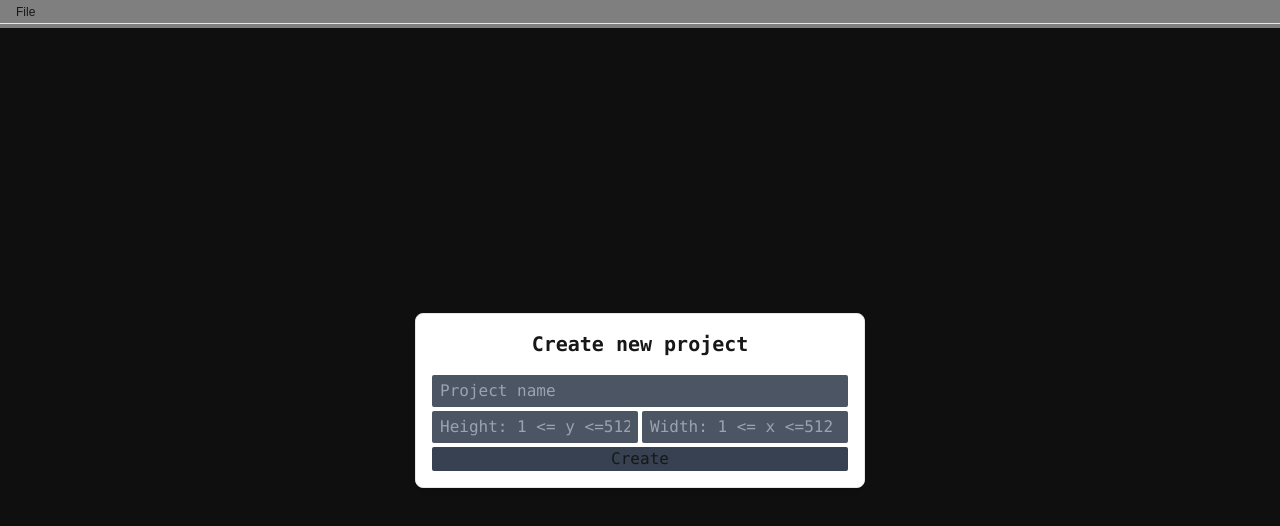
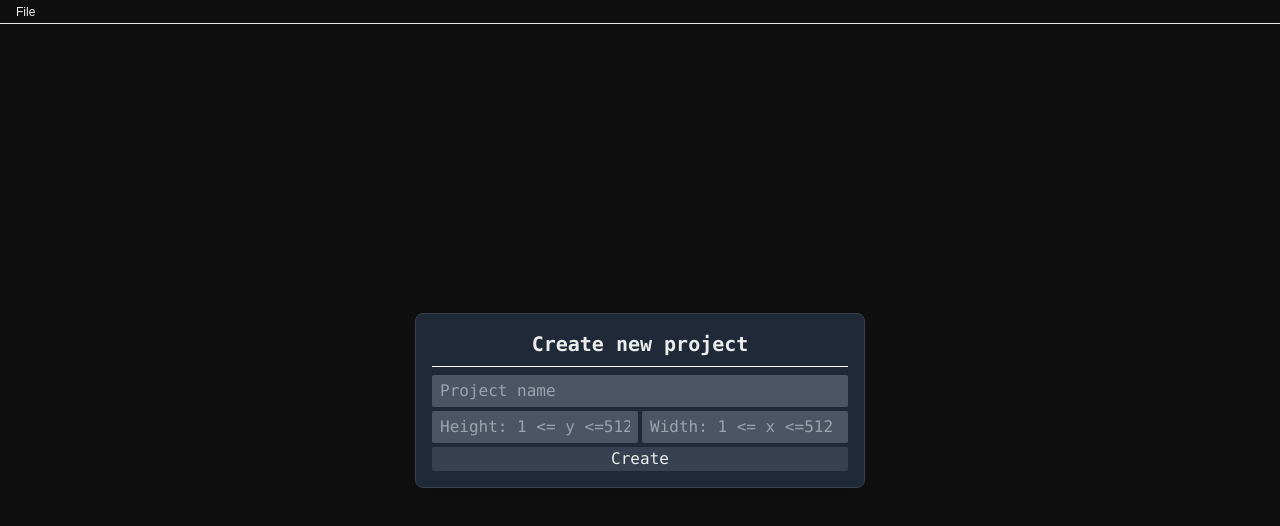
Before and after one commit to SacredDoggo/pixel-art-maker, a Next.js app: page / in a window 1280 px wide. Both pictures are taken after a click on the button "Create new project". Shown: the top 526 px of the page. Built offline with nearby package versions, Linux system fonts and the light colour scheme.

Commit message:
fix: theme bug, grid lines bug

```diff
--- a/app/globals.css
+++ b/app/globals.css
@@ -17,16 +17,10 @@ html,
   margin: 0;
 }
 
+
 :root {
-  --background: #ffffff;
-  --foreground: #171717;
-}
-
-@media (prefers-color-scheme: dark) {
-  :root {
-    --background: #0a0a0a;
-    --foreground: #ededed;
-  }
+  --background: #0a0a0a;
+  --foreground: #ededed;
 }
 
 body {
--- a/app/layout.tsx
+++ b/app/layout.tsx
@@ -29,11 +29,11 @@ export default function RootLayout({
   children: React.ReactNode;
 }>) {
   return (
-    <html lang="en">
+    <html lang="en" className="dark">
       <body
         className={`${geistSans.variable} ${geistMono.variable} antialiased`}
       >
-        <main className="h-full w-full pt-7 dark:bg-[#1f1f1f]">
+        <main className="h-full w-full pt-7 bg-[#1f1f1f]">
           <TooltipProvider delayDuration={300}>
             <Navbar />
             {children}
--- a/components/canvas/canvas.tsx
+++ b/components/canvas/canvas.tsx
@@ -45,7 +45,7 @@ export const PixelArtCanvas = ({
   const gridData = useRef<string[][]>(createEmptyGrid(width, height));
 
   // Pixel size data
-  const [pixelSize, setPixelSize] = useState(5);
+  const [pixelSize, setPixelSize] = useState<number>(5);
 
   // Grid lines View
   const [gridLinesView, setGridLinesView] = useState(false);
@@ -181,7 +181,11 @@ export const PixelArtCanvas = ({
 
     drawCanvas();
     // eslint-disable-next-line react-hooks/exhaustive-deps
-  }, [width, height, pixelSize, gridLinesView, gridDataPrev]);
+  }, [width, height, pixelSize, gridDataPrev]);
+
+  useEffect(() => {
+    drawCanvas();
+  }, [gridLinesView])
 
   // Handle mouse down: start drawing and save grid snapshot.
   const handleMouseDown = (event: React.MouseEvent<HTMLCanvasElement>) => {
--- a/components/colour-picker-modal.tsx
+++ b/components/colour-picker-modal.tsx
@@ -44,7 +44,7 @@ export const ColourPickerModal = () => {
             {cps.isColourPickerModalOpen && (
                 <div className="fixed inset-0 flex items-center justify-center z-50">
                     <div className="absolute inset-0 bg-black bg-opacity-50" onClick={handleClose} />
-                    <div className="relative z-50 bg-white dark:bg-gray-800 text-black p-4 rounded-lg shadow-lg border border-gray-200 dark:border-gray-700">
+                    <div className="relative z-50 bg-gray-800 text-black p-4 rounded-lg shadow-lg border border-gray-700">
                         <PhotoshopPicker
                             color={cps.lastColourState}
                             onAccept={handleAccept}
--- a/components/new-project-modal.tsx
+++ b/components/new-project-modal.tsx
@@ -75,7 +75,7 @@ export const NewProjectModal = () => {
             {ps.isNewProjectModalOpen && (
                 <div className="fixed inset-0 flex items-center justify-center z-50">
                     <div className="absolute inset-0 bg-black bg-opacity-50" onClick={handleClose} />
-                    <div className="relative w-[450px] z-50 bg-white font-mono dark:bg-gray-800 p-4 rounded-lg shadow-lg border border-gray-200 dark:border-gray-700">
+                    <div className="relative w-[450px] z-50 font-mono bg-gray-800 p-4 rounded-lg shadow-lg border border-gray-700">
                         <p className="w-full text-center text-xl font-bold">Create new project</p>
                         <div className="h-[1px] bg-white w-full my-2" />
                         <Form onSubmit={handleCreate}>
--- a/components/open-project-modal.tsx
+++ b/components/open-project-modal.tsx
@@ -57,7 +57,7 @@ export const OpenProjectModal = () => {
             {ps.isOpenProjectModalOpen && (
                 <div className="fixed inset-0 flex items-center justify-center z-50">
                     <div className="absolute inset-0 bg-black bg-opacity-50" onClick={handleClose} />
-                    <div className="relative w-[600px] z-50 bg-white font-mono dark:bg-gray-800 p-4 rounded-lg shadow-lg border border-gray-200 dark:border-gray-700">
+                    <div className="relative w-[600px] z-50 font-mono bg-gray-800 p-4 rounded-lg shadow-lg border border-gray-700">
                         <p className="w-full text-center text-xl font-bold">Choose a project</p>
                         <div className="h-[1px] bg-white w-full my-2" />
                         <div
```
